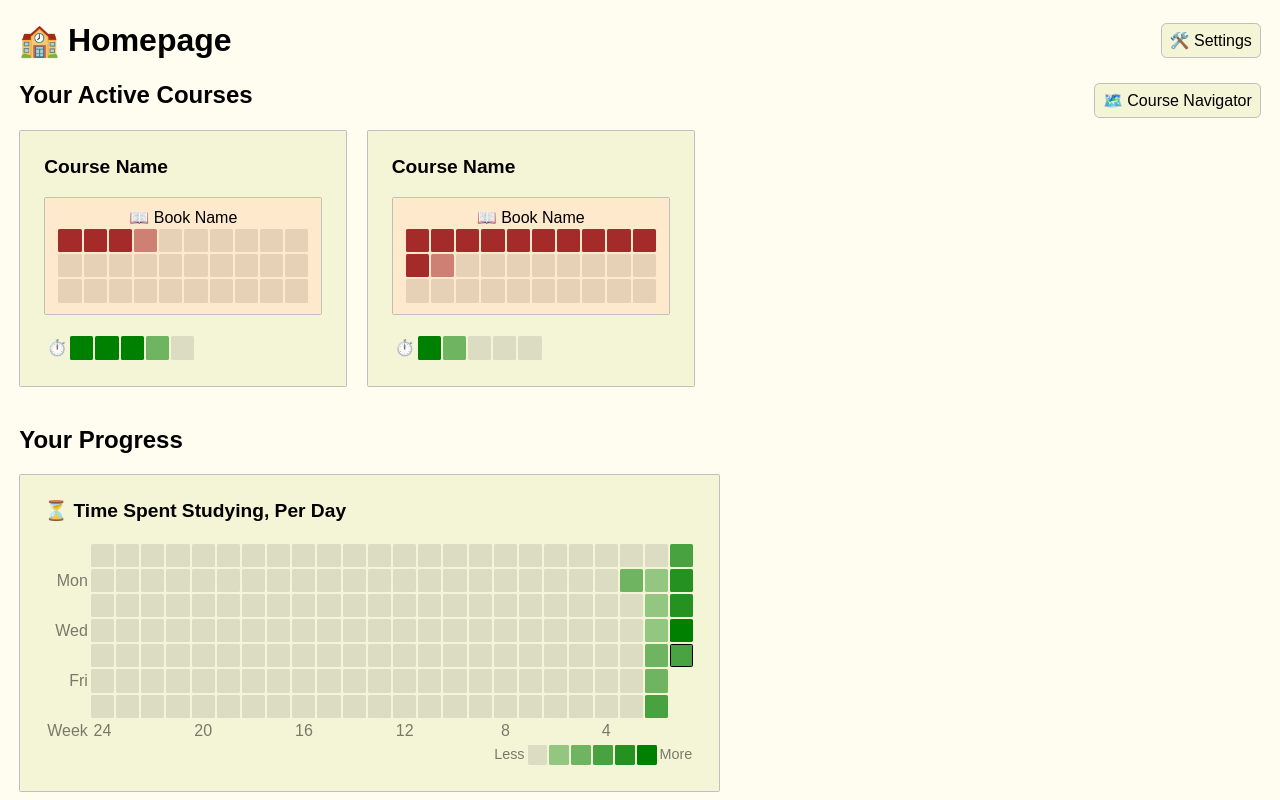
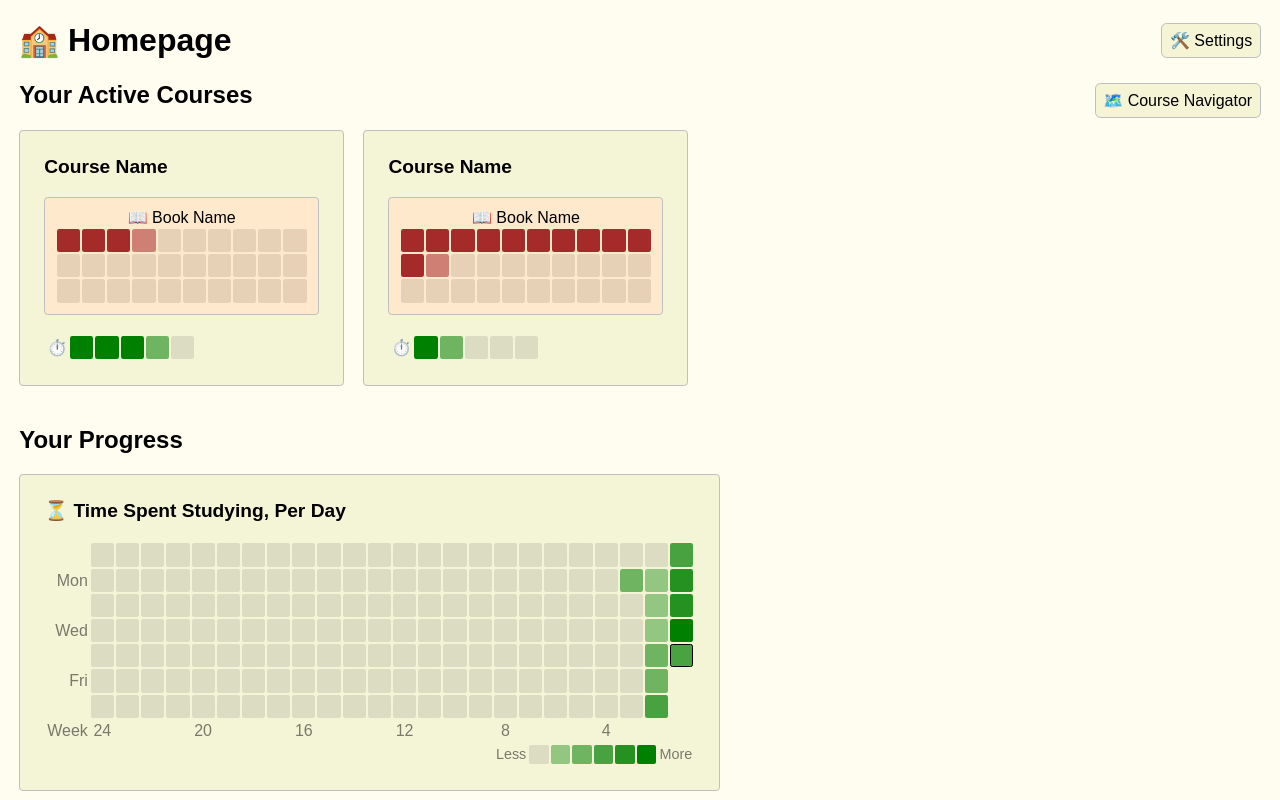
Before and after one commit to transkatgirl/frontend-test, a plain HTML site: page homepage.html in a window 1280 px wide. Shown: the top 800 px of the page. Drawn offline with Linux system fonts and the light colour scheme.

Commit message:
started work on CSS cleanup

```diff
--- a/theme.css
+++ b/theme.css
@@ -1,24 +1,31 @@
-/* Common CSS, shared with all pages */
-
 :root {
 	--background-color: hsl(47, 100%, 97%);
 
 	--primary-card-color: hsl(60, 57%, 90%);
 	--secondary-card-color: hsl(34, 100%, 90%);
+	--card-border-radius: 0.2lh;
+	--large-card-padding: 1.25lh;
+	--small-card-padding: 0.5lh;
 
-	--button-color: hsl(60, 57%, 90%);
+	--button-color: hwb(60 84% 4%);
+	--button-border-radius: 0.3lh;
+	--button-padding: 0.4lh;
 
 	--top-navbar-color: hsl(34, 45%, 70%);
 	--side-navbar-color: hsl(34, 75%, 90%);
 
 	--primary-border-color: hsl(0, 0%, 75%);
-	--secondary-border-color: hsl(0, 0%, 60%);
-	--tertiary-border-color: hsl(0, 0%, 55%);
+	--secondary-border-color: hsl(0, 0%, 55%);
+
+	--primary-border: 0.1em solid var(--primary-border-color);
+	--secondary-border: 0.1em solid var(--secondary-border-color);
 }
+
+/* Common CSS, shared with all pages */
 
 body {
 	font: 1em/1.2 sans-serif;
-	margin: 1.2em;
+	margin: 1lh;
 	background-color: var(--background-color);
 }
 
@@ -26,70 +33,24 @@ a {
 	color: unset;
 }
 
-section,
-.subsection,
-button[type="button"],
-nav.settings a {
-	border: 0.1em solid var(--primary-border-color);
-	border-radius: 0.1em;
-}
-
-.app-page > header,
-.app-page > main > nav {
-	border: 0.1em solid var(--tertiary-border-color);
-}
-
-.app-page > header > nav a,
-nav button[type="button"],
-svg button[type="button"] {
-	border: 0.1em solid var(--tertiary-border-color);
-}
-
-button[type="button"],
-nav.settings a,
-.app-page > header > nav a {
-	background-color: var(--button-color);
-}
+/* Section card specific CSS */
 
 section {
 	background-color: var(--primary-card-color);
-}
-
-button[type="button"],
-nav.settings a,
-.app-page > header > nav a {
-	text-decoration: none;
-	cursor: pointer;
-	border-radius: 0.35em;
-	padding: 0.5em;
-	font-size: 1em;
-}
-
-button[type="button"] {
-	font-size: 0.8em;
-	padding: 0.4em;
+	padding: var(--large-card-padding);
+	display: inline-block;
+	margin: 0 1lh 1lh 0;
 }
 
 .subsection {
 	background-color: var(--secondary-card-color);
+	padding: var(--small-card-padding);
 }
 
-.app-page > header {
-	background-color: var(--top-navbar-color);
-}
-
-.app-page > main > nav {
-	background-color: var(--side-navbar-color);
-}
-
-section {
-	padding: 1.5em;
-	display: inline-block;
-	margin: 0 1.2em 1.2em 0;
-}
-
+section,
 .subsection {
-	padding: 0.5em;
+	border: var(--primary-border);
+	border-radius: var(--card-border-radius);
 }
 
 section h2,
@@ -98,8 +59,13 @@ section h3 {
 }
 
 section h3 {
-	font-size: 1.2em;
+	font-size: 1lh;
 }
+
+
+
+
+
 
 /* Homescreen-specific CSS */
 
@@ -111,28 +77,196 @@ section h3 {
 
 nav.settings {
 	float: right;
-	margin-top: 0.6em;
+	margin-top: 0.5lh;
 }
 
 nav.settings a {
-	margin-left: 0.6em;
+	background-color: var(--button-color);
+	border: var(--primary-border);
+	border-radius: var(--button-border-radius);
+	padding: var(--button-padding);
+	margin-left: 0.5lh;
+	text-decoration: none;
 }
 
 .course-card .subsection a {
 	text-decoration: unset;
 }
 
-.course-card .subsection table {
-	margin: 0.1em 0.2em;
+
+/* wip */
+
+@media (max-width: calc((2lh + 0.2em + 2.5lh) + (4em + 2px) + (24lh + 4.8em + 48px))) {
+	.progress-map .expanded-data {
+		display: none;
+	}
 }
 
-.progress-map tbody,
-.progress-map tfoot th {
-	text-align: right;
+
+
+
+
+/* App Page specific CSS */
+
+.app-page {
+	margin: 0;
+	border-collapse: collapse;
 }
 
-.progress-map tfoot {
-	text-align: center;
+.app-page header h1 {
+	font-size: 1.1lh;
+}
+
+.app-page > header {
+	background-color: var(--top-navbar-color);
+	border-bottom: var(--secondary-border);
+	height: 1lh;
+	padding: 1lh;
+	display: flex;
+	align-items: center;
+	justify-content: space-between;
+}
+
+.app-page > header > nav {
+	display: flex;
+	align-items: center;
+}
+
+.app-page > header > nav a {
+	background-color: var(--button-color);
+	border: var(--secondary-border);
+	border-radius: var(--button-border-radius);
+	padding: var(--button-padding);
+	text-decoration: none;
+	margin-left: 0.8lh;
+}
+
+.app-page > main > nav {
+	background-color: var(--side-navbar-color);
+	border-right: var(--secondary-border);
+	padding: 0.8lh 0.8em 0.8lh 0.8lh;
+	overflow: auto;
+	width: calc(2lh + 20ch);
+	resize: horizontal;
+	position: relative;
+}
+
+.app-page > main {
+	display: flex;
+	height: calc(100vh - (3lh + 0.1em));
+}
+
+.app-page > main > nav h2 {
+	margin-top: 0;
+	margin-bottom: 0.5lh;
+	font-size: 1lh;
+}
+
+.app-page > main > nav a {
+	text-decoration: unset;
+}
+
+.app-page > main > nav a:hover {
+	text-decoration: underline;
+}
+
+.app-page > main > nav ul,
+.app-page > main > nav ol {
+	margin: 0;
+	padding-left: 1lh;
+}
+
+.app-page > main > nav li {
+	margin: calc((1lh - 1ch)/2) 0;
+}
+
+.app-page > main > nav ol ul {
+	list-style: none;
+}
+
+.app-page > main > nav details {
+	padding-left: calc(1lh - 1ic);
+}
+
+.app-page > main > nav details ul {
+	padding-left: calc(2lh - (1lh - 1ic));
+}
+
+.app-page > main > nav footer {
+	position: absolute;
+	bottom: 0;
+	margin: 0 0.8lh 0.8lh 0;
+}
+
+.app-page > main > :not(nav) {
+	border: none;
+	flex-grow: 1;
+	background-color: white;
+}
+
+@media (max-width: calc(2lh + 120ch + (2lh + 20ch + 0.8em + 0.8lh + 0.1em))) {
+	.app-page > main > nav {
+		width: unset !important;
+		resize: none;
+	}
+
+	.app-page > main > nav:not(:hover) > * {
+		display: none;
+	}
+}
+
+/* calc((2lh + 1ic + 1ch) + 30ch + (1ic + 5lh + 12px) + ())*/
+
+@media (max-width: 43.5em) {
+	.course-viewer > header table {
+		display: none;
+	}
+}
+
+@media (max-width: 43.6em) {
+	.course-viewer > header table td.expanded-data {
+		display: none;
+	}
+}
+
+
+
+/* Course Map -specific CSS */
+
+button[type="button"] {
+	background-color: var(--button-color);
+	border: var(--secondary-border);
+	border-radius: var(--button-border-radius);
+	font-size: 0.8em;
+	padding: var(--button-padding);
+	cursor: pointer;
+}
+
+svg button[type="button"],
+li button[type="button"] {
+	font-size: 0.75em;
+	padding: 0.1lh;
+}
+
+pre.mermaid {
+	display: inline-block;
+	width: 100%;
+	overflow: auto;
+	margin: 0;
+}
+
+
+
+
+
+
+
+/* Progress Map specific CSS */
+
+.progress-map tbody td {
+	width: 1lh;
+	height: 1lh;
+	border-radius: 10%;
 }
 
 .progress-map th,
@@ -141,10 +275,12 @@ nav.settings a {
 	opacity: 0.5;
 }
 
-.progress-map tbody td {
-	width: 1.2em;
-	height: 1.2em;
-	border-radius: 0.1em;
+.progress-map th {
+	text-align: right;
+}
+
+.progress-map tfoot {
+	text-align: center;
 }
 
 .progress-map.color-key {
@@ -153,8 +289,8 @@ nav.settings a {
 }
 
 .progress-map.color-key tbody td {
-	width: 1.1em;
-	height: 1.1em;
+	width: 0.9lh;
+	height: 0.9lh;
 }
 
 .progress-map.hourly-progress-map tbody td,
@@ -226,140 +362,3 @@ nav.settings a {
 .progress-map.chapter-progress-map .finished {
 	background-color: rgba(165, 42, 42, 1);
 }
-
-@media (max-width: 49em) {
-	.progress-map .expanded-data {
-		display: none;
-	}
-}
-
-/* Course Viewer-specific CSS */
-
-.app-page {
-	margin: 0;
-}
-
-.app-page header h1 {
-	font-size: 1.3em;
-}
-
-.app-page > header {
-	height: 1.2em;
-	padding: 1.2em;
-	display: flex;
-	align-items: center;
-	justify-content: space-between;
-	border-top: unset;
-	border-left: unset;
-	border-right: unset;
-}
-
-.app-page > header > nav {
-	display: flex;
-	align-items: center;
-}
-
-.app-page > header > nav a {
-	margin-left: 1em;
-}
-
-.app-page > main {
-	display: flex;
-	height: calc(100vh - (1.2em + (1.2em * 2) + 0.1em));
-}
-
-.app-page > main > nav {
-	padding: 1em 0.75em 1em 1em;
-	overflow: auto;
-	border-top: unset;
-	border-bottom: unset;
-	border-left: unset;
-	width: 15em;
-	resize: horizontal;
-	position: relative;
-}
-
-.app-page > main > nav footer {
-	position: absolute;
-	bottom: 0;
-	margin: 0 1em 1em 0;
-}
-
-.app-page > main > nav h2 {
-	margin-top: 0;
-	margin-bottom: 0.6em;
-	font-size: 1.2em;
-}
-
-.app-page > main > nav a {
-	text-decoration: unset;
-}
-
-.app-page > main > nav a:hover {
-	text-decoration: underline;
-}
-
-.app-page > main > nav ul,
-.app-page > main > nav ol {
-	margin: 0;
-	padding-left: 1.5em;
-}
-
-.app-page > main > nav ol ul {
-	list-style: none;
-}
-
-.app-page > main > nav details {
-	padding-left: 0.5em;
-}
-
-.app-page > main > nav details ul {
-	padding-left: 2.5em;
-}
-
-.app-page > main > nav li {
-	margin: 0.2em 0;
-}
-
-@media (max-width: 55em) {
-	.app-page > main > nav {
-		width: unset !important;
-		resize: none;
-	}
-
-	.app-page > main > nav:not(:hover) > * {
-		display: none;
-	}
-}
-
-@media (max-width: 43.5em) {
-	.course-viewer > header table {
-		display: none;
-	}
-}
-
-@media (max-width: 43.6em) {
-	.course-viewer > header table td.expanded-data {
-		display: none;
-	}
-}
-
-.app-page > main > :not(nav) {
-	border: none;
-	flex-grow: 1;
-	background-color: white;
-}
-
-/* Course Map -specific CSS */
-
-svg button[type="button"],
-li button[type="button"] {
-	padding: 0.12em;
-}
-
-pre.mermaid {
-	display: inline-block;
-	width: 100%;
-	overflow: auto;
-	margin: 0;
-}
```
Also changed, not shown: demo-course.html (+1 -1 lines), settings.html (+8 -9 lines).
